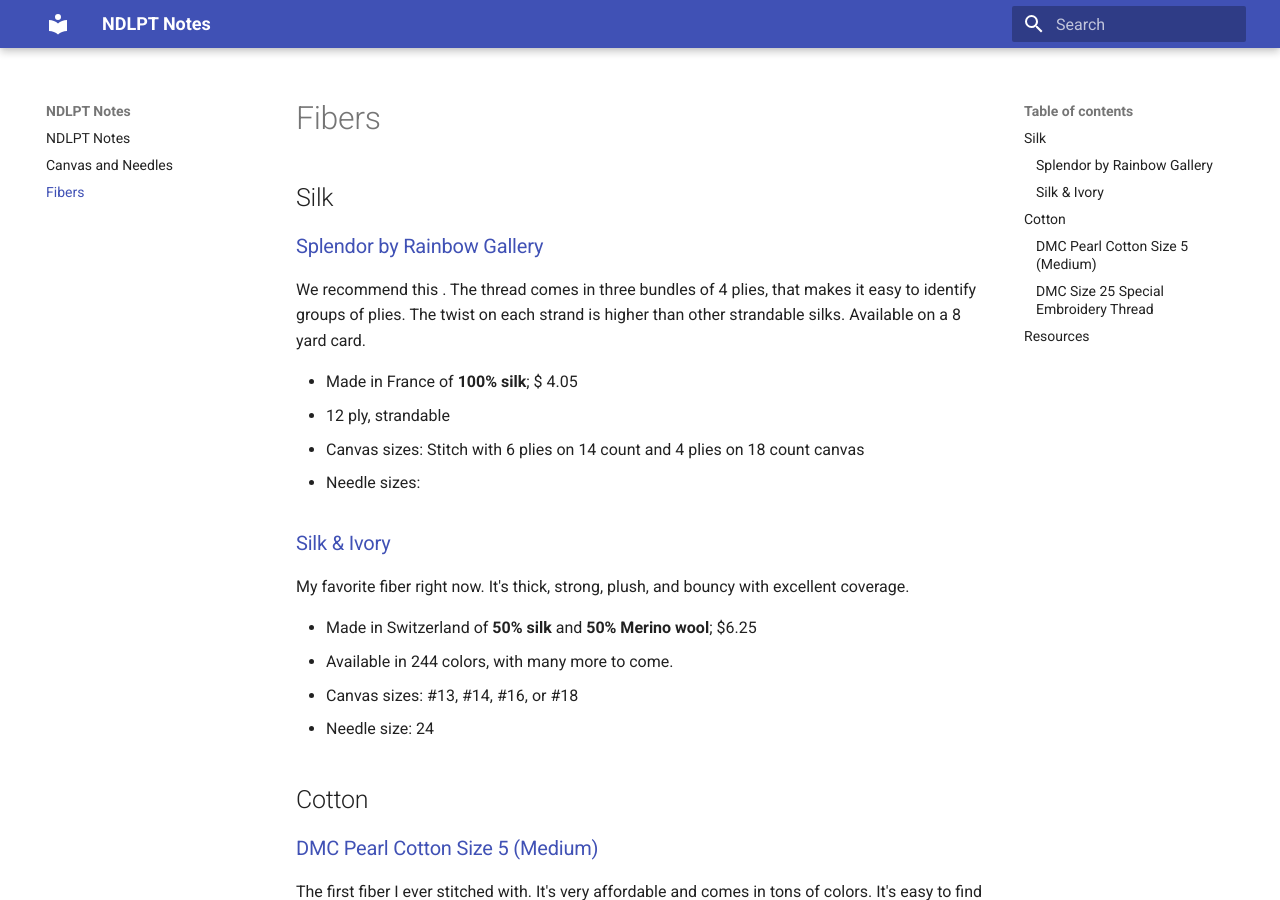
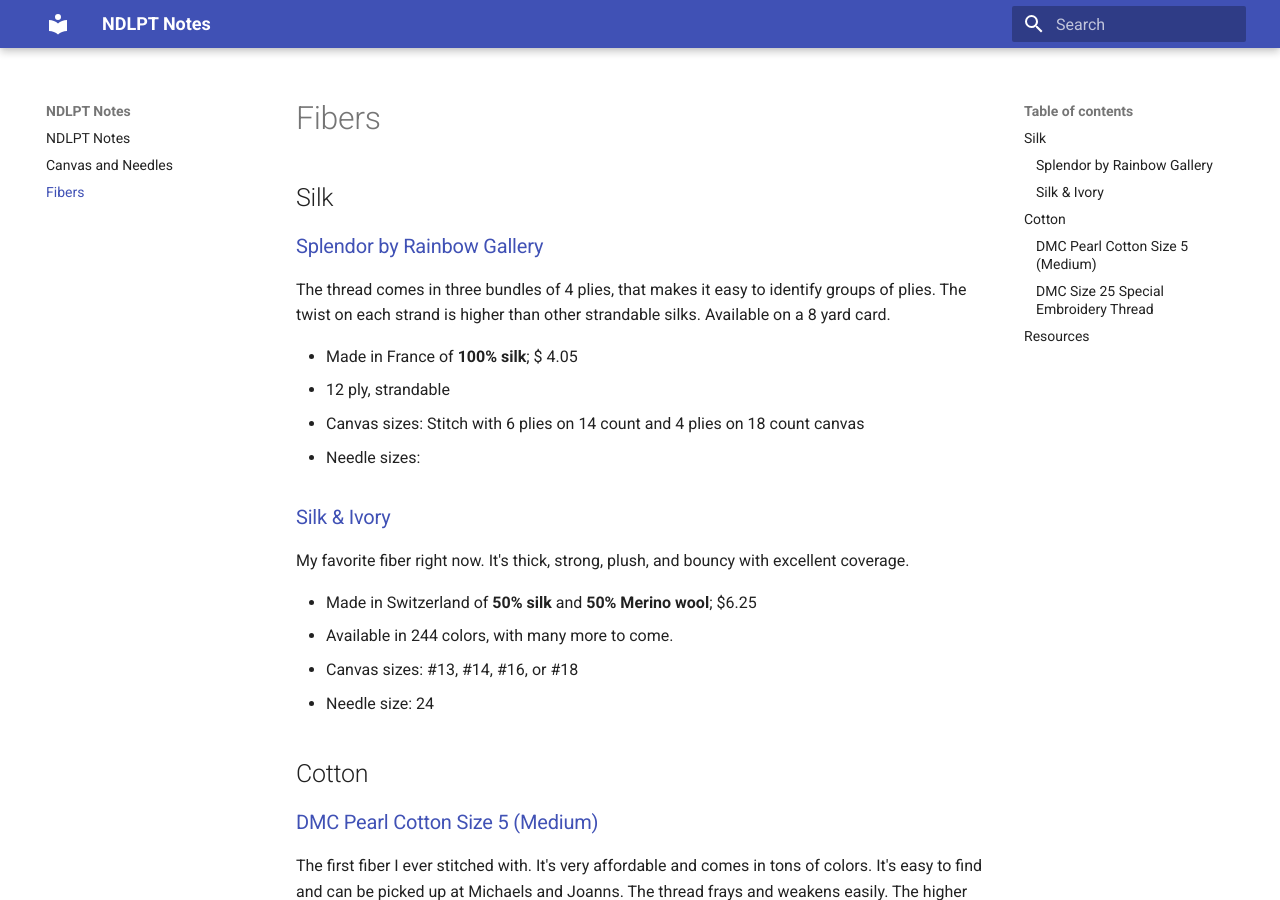
Before and after one commit to shylaclark/ndlpt-notes, an MkDocs documentation site: the page built from docs/fibers.md, in a window 1280 px wide and 900 px high. Built offline with MkDocs 1.6.1 and Material for MkDocs 9.7.7, drawn with Linux system fonts in a browser that asks for light colours.

Commit message:
Update fibers.md

```diff
--- a/docs/fibers.md
+++ b/docs/fibers.md
@@ -3,7 +3,7 @@
 ## Silk
 
 ### [Splendor by Rainbow Gallery]()
-We recommend this .  The thread comes in three bundles of 4 plies, that makes it easy to identify groups of plies.   The twist on each strand is higher than other strandable silks.   Available on a 8 yard card.
+The thread comes in three bundles of 4 plies, that makes it easy to identify groups of plies. The twist on each strand is higher than other strandable silks. Available on a 8 yard card.
 
 * Made in France of **100% silk**; $ 4.05
 * 12 ply, strandable
@@ -37,3 +37,4 @@ This is the thread Needlework Vault included in their Ponchartrain Hotel kit.
 
 ## Resources
 * [Needlepoint Joint needlework thread information](https://needlepointjoint.com/pages/needlework-thread-information)
+* []()
```
